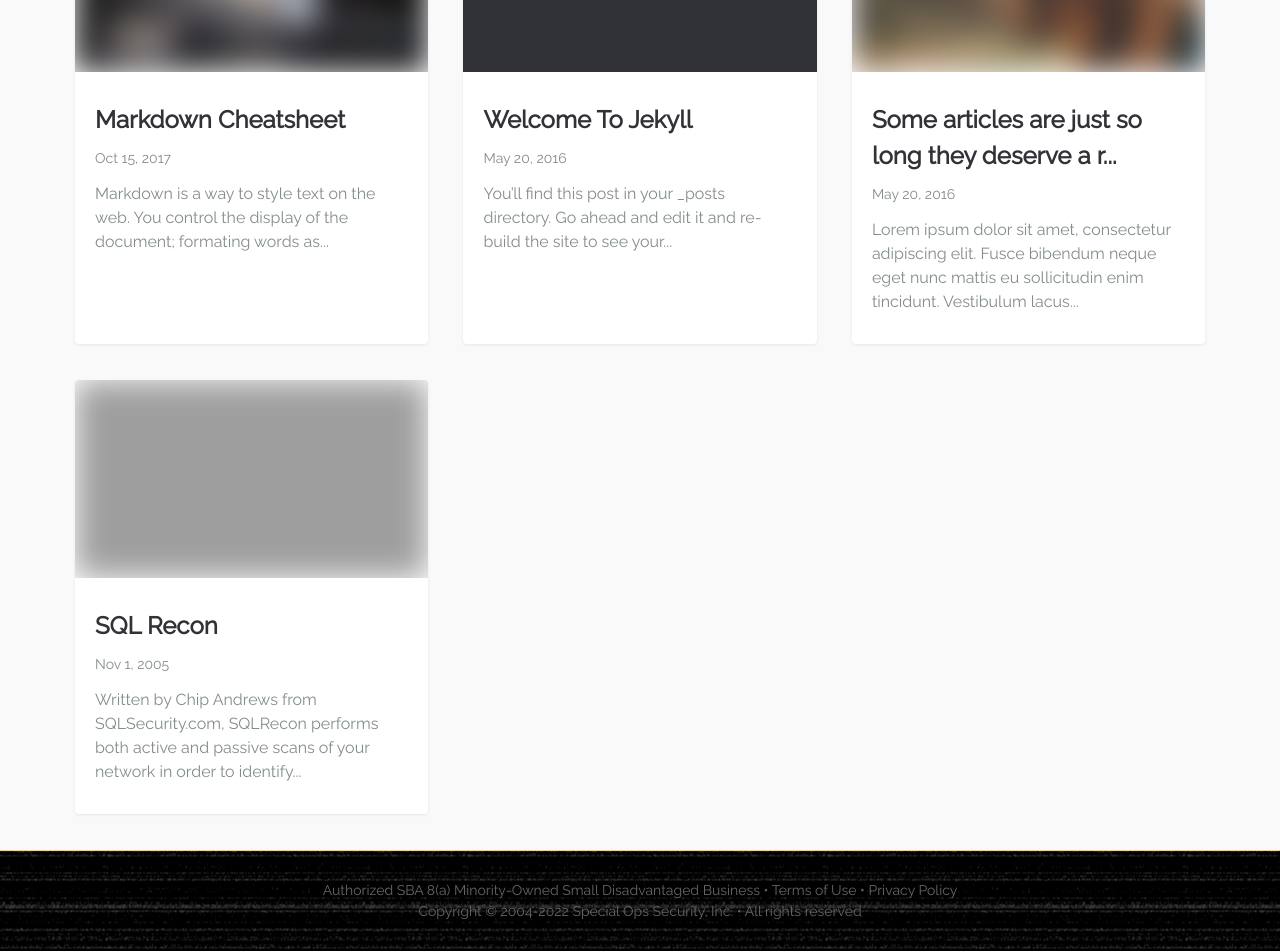
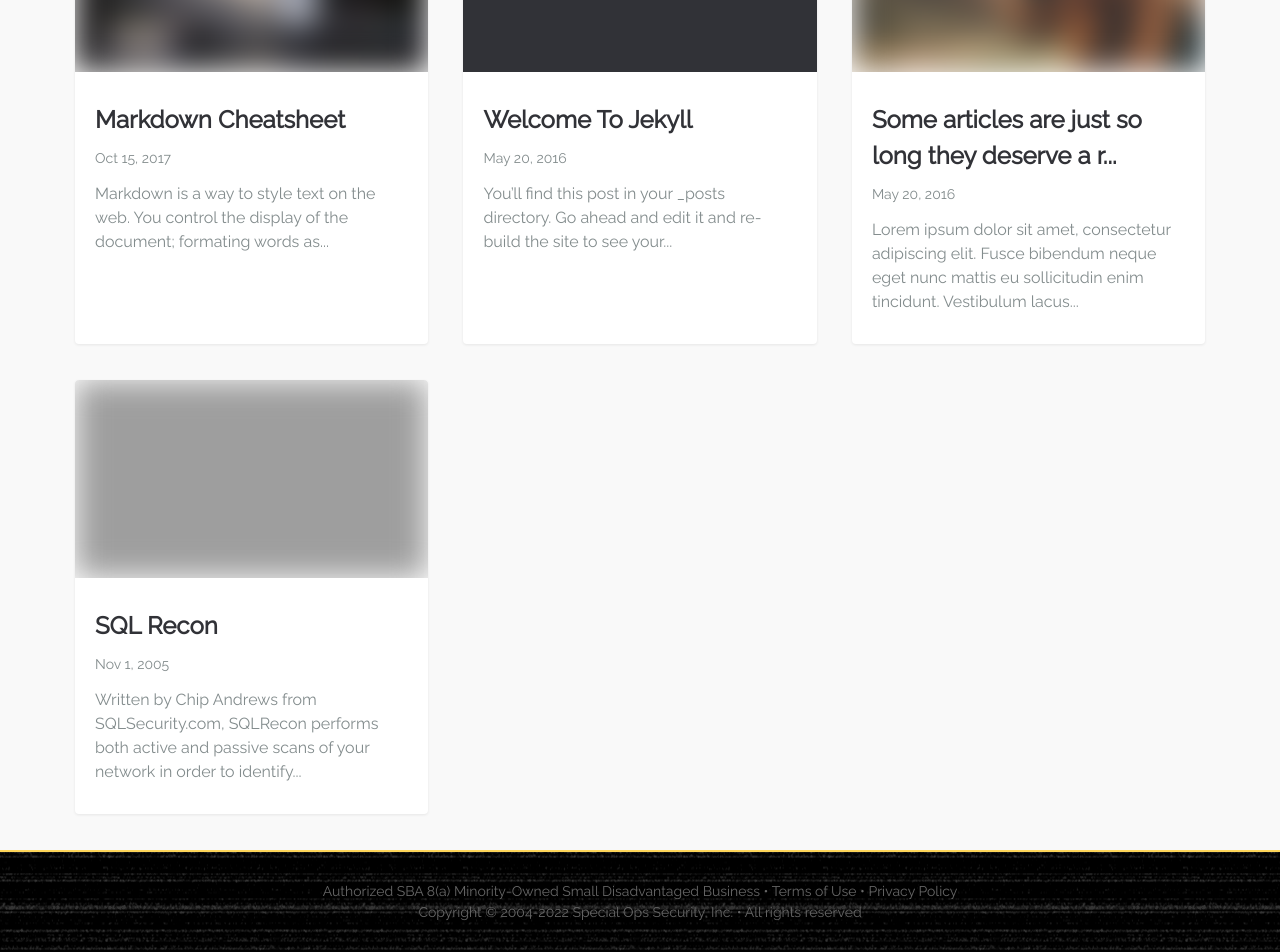
Before and after one commit to specialopssecurity/specialopssecurity.github.io, a Jekyll site: the page built from index.md, in a window 1280 px wide. Shown: the part 1095-2047 px from the top of the page. Built offline with Jekyll 4.4.1, drawn with Linux system fonts in a browser that asks for light colours.

Commit message:
Update main.css

```diff
--- a/assets/css/main.css
+++ b/assets/css/main.css
@@ -151,6 +151,7 @@
   display: flex;
   height: 100%;
   padding: 0;
+  font-size: 0.75rem;
 }
 @media (min-width: 48em) {
   .header__toggle {
@@ -204,7 +205,7 @@
 }
 footer {
   padding: 1.8rem 0;
-  border-top: 1px solid #FED559;
+  border-top: 2px solid #FED559;
   text-align: center;
   font-size: 0.875rem;
   color: #666;
```
